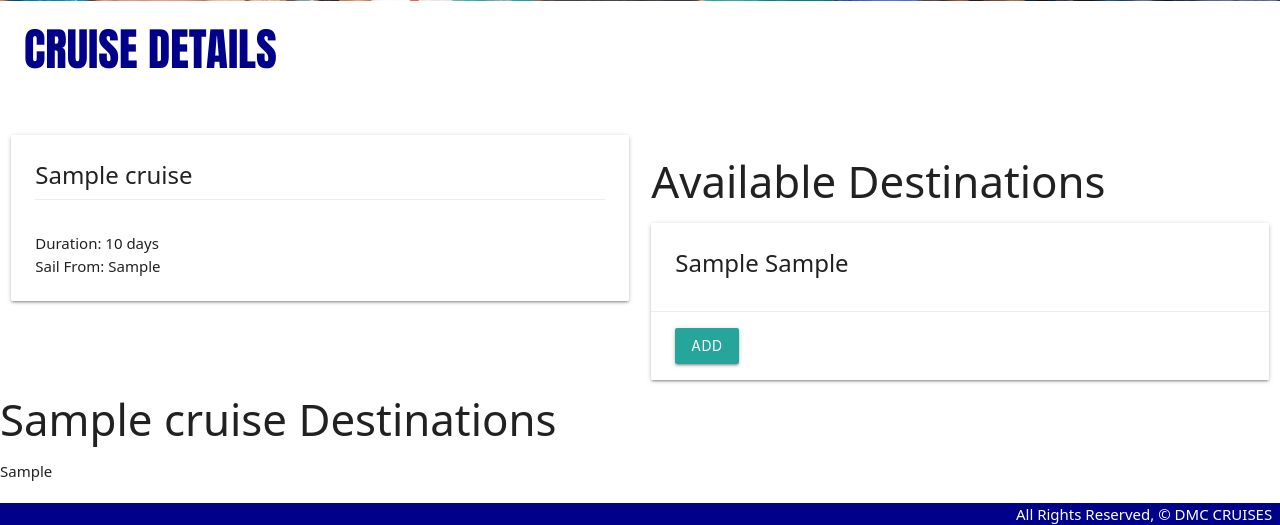
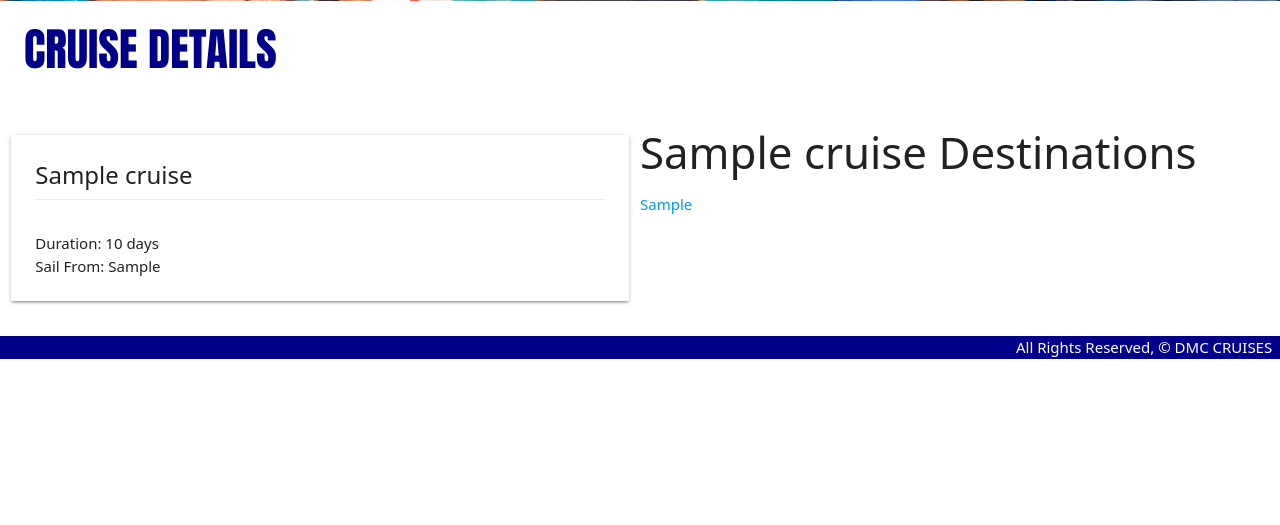
Before and after one commit to mlewis2257/dmc-cruises, a Django app: page /cruises/1/ in a window 1280 px wide. Shown: the part 663-1188 px from the top of the page. After the commit the page ends 1022 px from the top, so only its background shows below. Run offline with Django 4.2, Linux system fonts and the light colour scheme; tables that the repository leaves empty hold one stand-in row (values such as "Sample post"); parts of the project's set-up code (start-up, migrations or seed data) failed here and were passed over.

```diff
--- a/main_app/templates/cruises/detail.html
+++ b/main_app/templates/cruises/detail.html
@@ -40,26 +40,6 @@
       </div>
     </div>
   </div>
-  <div class="col s6">
-    <h3>Available Destinations</h3>
-      {% for destination in cruise.destinations.all %}
-        <div class="card">
-          <div class="card-content">
-            <span class="card-title">
-              <span> {{ destination.location }} </span>
-              {% for excursion in excursions %}
-              <span> {{ excursion }} </span>
-              {% endfor %}
-          </div>
-          <div class="card-action">
-            <form action="{% url 'assoc_destination' cruise.id destination.id %}" method="POST">
-              {% csrf_token %}
-              <input type="submit" value="add" class="btn"/>
-            </form>
-          </div>
-        </div>
-      {% endfor %}
-  </div>
   <div class=“row”>
     <div class=“col s6">
       <h3>{{ cruise.name }} Destinations</h3>
@@ -68,8 +48,7 @@
       <div class=“card”>
         <div class=“card-content”>
           <span class=“card-title”>
-            <span{{ destination.location }}“>{{ destination.excursion }}</span>
-            {{destination.location }}
+            <a href="{% url 'destination_detail' destination.id %}"><span> {{ destination.location }}</span></a>
           </span>
         </div>
       </div>
--- a/main_app/templates/destinations/detail.html
+++ b/main_app/templates/destinations/detail.html
@@ -3,13 +3,14 @@
 <h1>{{ destination.location }} Details</h1>
 
 <div class="wrapper">
-  <h2>Description</h2>
+  <p>{{ destination.description }}</p>
 </div>
 <div>
-  Available Excursions:
+  <h2>Available Excursions:</h2>
   {% for excursion in destination.excursions.all %}
     <h3>{{ excursion.activity }}</h3>
     <h3>{{ excursion.description }}</h3>
 </div>
+
   {% endfor %}
 {% endblock %}
--- a/main_app/views.py
+++ b/main_app/views.py
@@ -6,6 +6,7 @@ from .models import Cruise, Destination, Booking, User, Excursion, Room
 from django.contrib.auth import login
 from django.contrib.auth.forms import UserCreationForm
 from django.http import HttpResponseServerError
+from django.urls import reverse
 # Create your views here.
 
 
@@ -112,7 +113,8 @@ def add_room(request, booking_id):
 
 class RoomDelete(DeleteView):
     model = Room
-    success_url = '/bookings'
+    def get_success_url(self):
+        return reverse('detail', kwargs={'booking_id': self.object.booking.id})
 
 
 def assoc_cruise(request, cruise_id, destination_id):
```
Also changed, not shown: main_app/templates/bookings/detail.html (+5 -2 lines).
